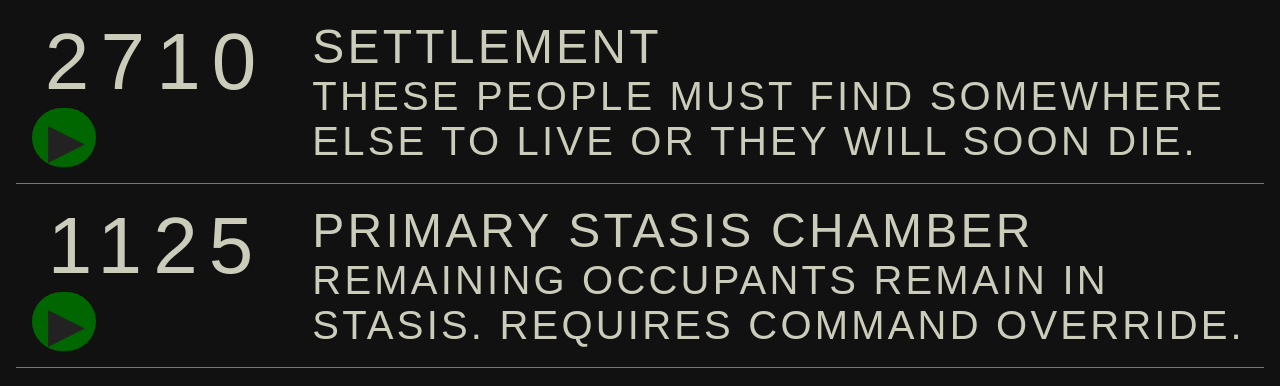
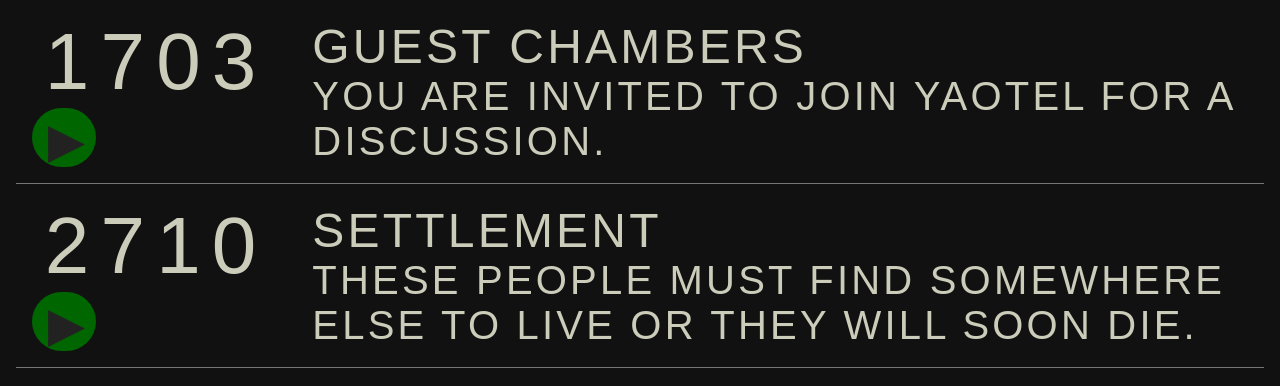
Before and after one commit to indefinitedevil/aztlan-console, a PHP site: page /rings.php in a window 1280 px wide. Shown: the top 386 px of the page. Run offline with PHP 8.4, Linux system fonts and the light colour scheme.

Commit message:
Update rings.php

```diff
--- a/rings.php
+++ b/rings.php
@@ -132,6 +132,14 @@ $stasis = [
         'audio' => 'stasis1',
 	],
 ];
+$yaotel = [
+	[
+		'code' => 1703,
+		'name' => 'Guest Chambers',
+		'info' => 'You are invited to join Yaotel for a discussion.',
+        'audio' => 'stasis1',
+	],
+];
 //$locations = $stasis;
 $trials1 = [];
 //$trials2 = [];
@@ -139,6 +147,7 @@ $trials3 = [];
 $trials4 = [];
 $trials5 = [];
 $locations = array_merge(
+	$yaotel,
 	$trials1,
 	$trials2,
 	$trials3,
```
